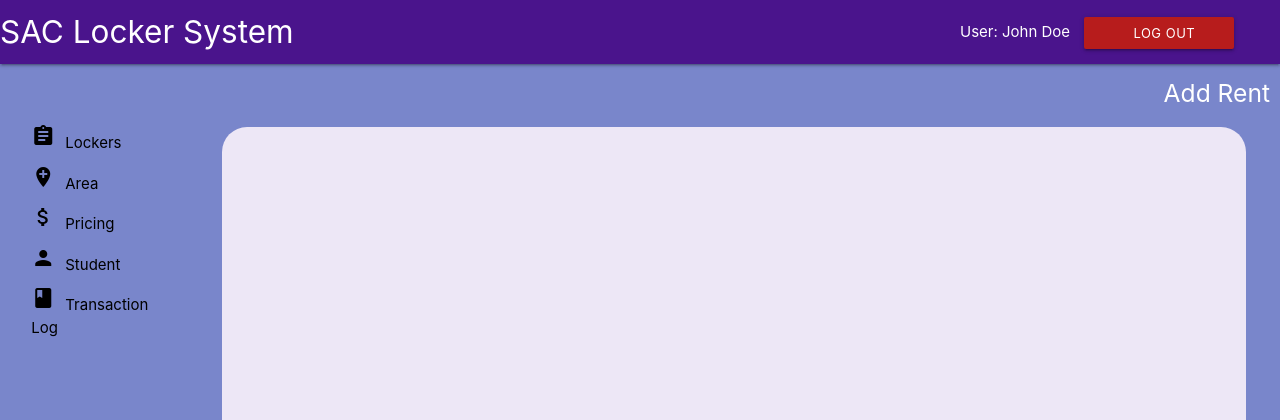
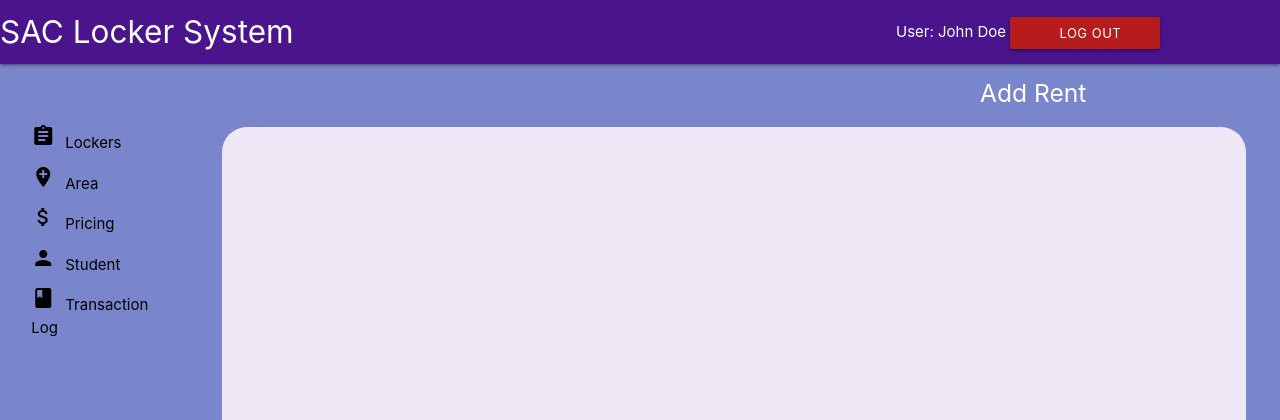
Before and after one commit to uwidcit/Lockers-App, a Flask app: page /makerent/1 in a window 1280 px wide. Shown: the top 420 px of the page. Run offline with Flask 2, Linux system fonts and the light colour scheme; data that the repository does not hold is empty.

Commit message:
overflow on navbar adjusted

```diff
--- a/templates/layout.html
+++ b/templates/layout.html
@@ -17,10 +17,10 @@
       <nav class=" purple darken-4 " >
         <div class=" nav-wrapper" style="display:inline;position: relative;">
           <a href="#!" class=" white-text brand-logo left" style="width:300px;">SAC Locker System</a>
-          <div style="margin-left: 75vw;">
+          <div style="margin-left: 70vw; >
             <a href="#name" style="padding-right:10px;"><span class="white-text name">User: John Doe</span></a>
             <a class="red darken-4 btn-small center-align" style="width: 150px;" href="/"><h7 style="padding-left:10px;" >Log Out</h7></a>
-            <h5 href="#!" class="white-text right hide-on-med-and-down" style="padding-right:10px;">{% block page %}{% endblock %}</h5>
+            <h5 href="#!" class="white-text right hide-on-med-and-down" style="padding-right:10px; width:300px;">{% block page %}{% endblock %}</h5>
 
           </div>
 
```
